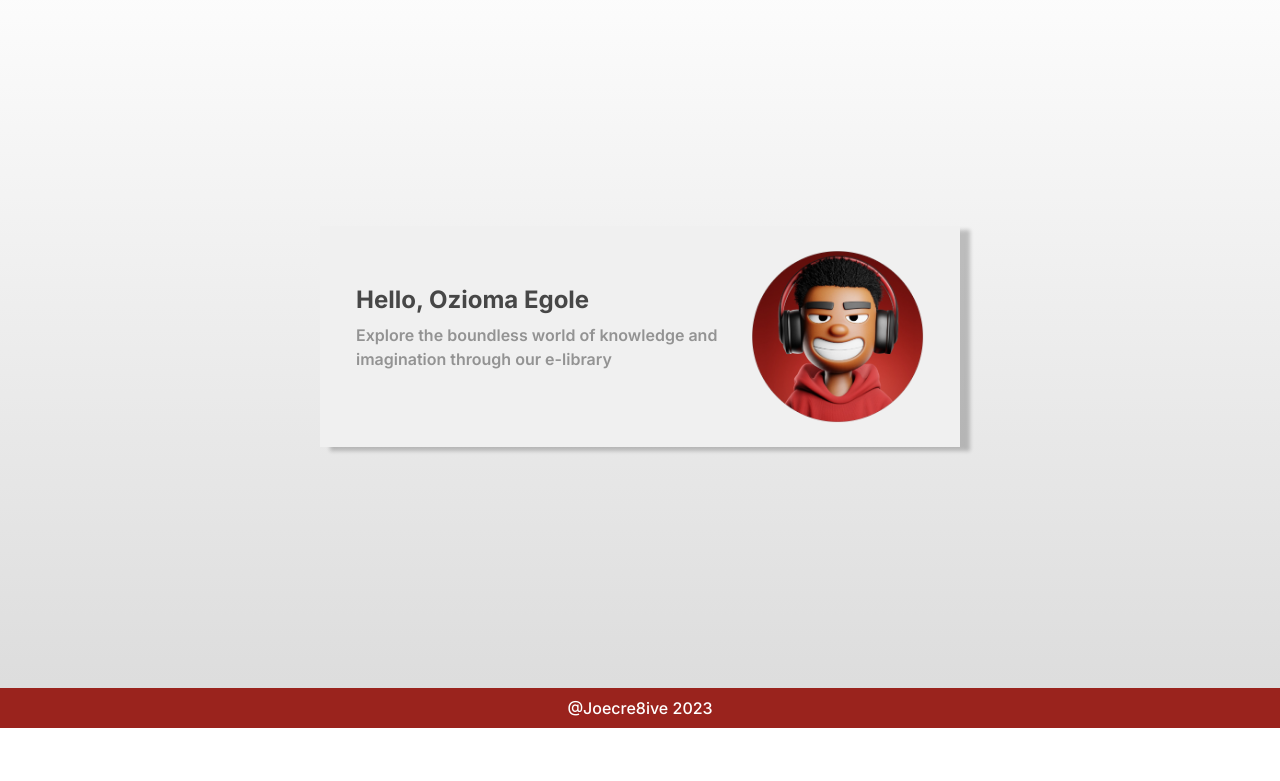
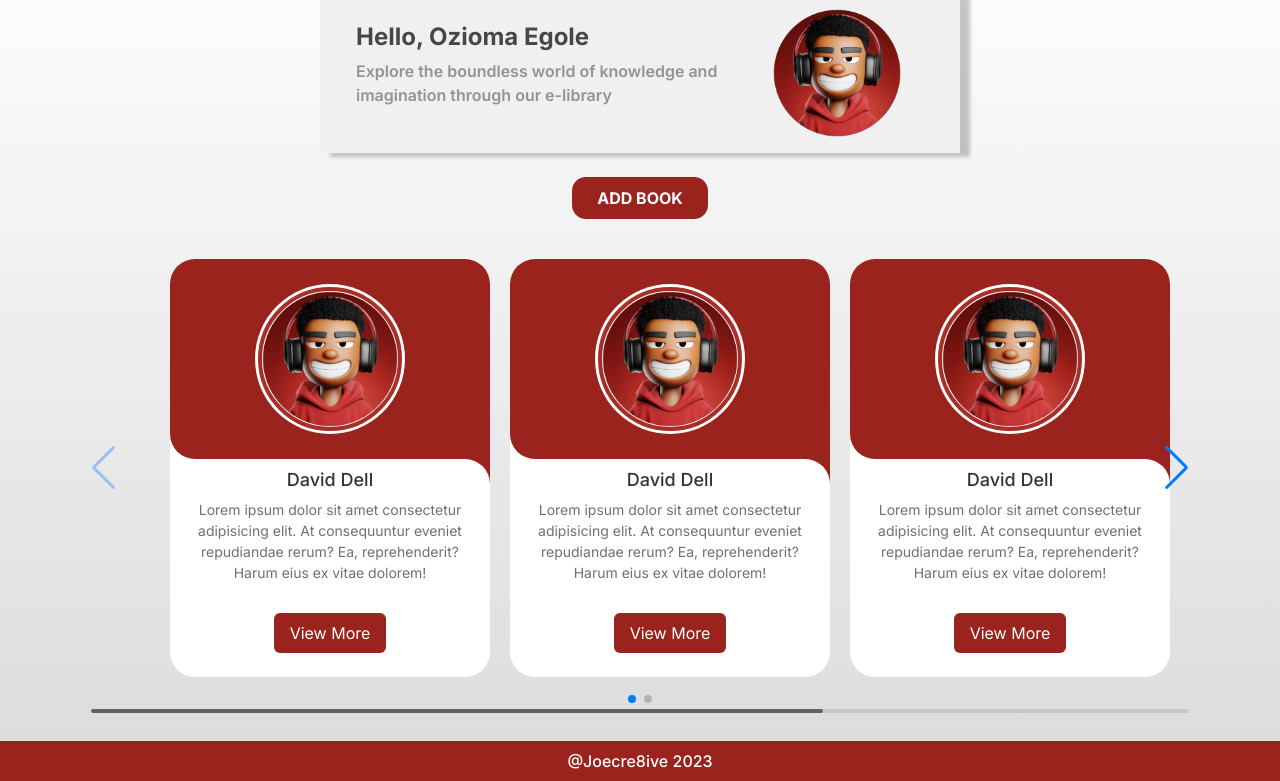
Before and after one commit to Ozioma45/Odins_Projects, a plain HTML site: page E-Library/index.html in a window 1280 px wide. Shown: the part 72-853 px from the top of the page. Before the commit the page ends 800 px from the top, so only its background shows below. Drawn offline with nearby package versions, Linux system fonts and the light colour scheme.

Commit message:
created the template for the card carousel

```diff
--- a/E-Library/index.html
+++ b/E-Library/index.html
@@ -7,6 +7,11 @@
 
     <!-- Bootstrap CSS -->
     <link href="https://cdn.jsdelivr.net/npm/bootstrap@5.0.2/dist/css/bootstrap.min.css" rel="stylesheet" integrity="sha384-EVSTQN3/azprG1Anm3QDgpJLIm9Nao0Yz1ztcQTwFspd3yD65VohhpuuCOmLASjC" crossorigin="anonymous">
+
+     <!--swiper link-->
+    <link rel="stylesheet" href="https://cdn.jsdelivr.net/npm/swiper@10/swiper-bundle.min.css" />
+
+
     <link rel="stylesheet" href="style.css">
     <title>E-Library</title>
   </head>
@@ -55,9 +60,9 @@
         </div>
 
         <!--Middle Section-->
-        <div class="container wlc-message col-md-6">
+        <div class="container wlc-message col-md-6 mt-2">
 
-            <div class="row h-100 px-4 d-flex py-4">
+            <div class="row h-100 px-4 d-flex py-3">
 
                 <div class="col-md-8 d-flex flex-column justify-content-center wlc-text text-center text-md-start">
 
@@ -78,11 +83,90 @@
 
         </div>
 
+        <!--ADD BUTTON-->
+        <div class="container d-flex justify-content-center addBtn mt-4">
+            <button class="btn px-4 py-2">ADD BOOK</button>
+        </div>
+
+        <!--Book 2-->
+        <div class="slide-container swiper">
+          <div class="slide-content">
+              <div class="card-wrapper swiper-wrapper">
+                  <div class="card swiper-slide">
+                      <div class="image-content">
+                          <span class="overlay"></span>
+
+                          <div class="card-image">
+                              <img src="img/user.png" alt="profile icon" class="card-img">
+                          </div>
+                      </div>
+
+                      <div class="card-content">
+                              <h2 class="name">David Dell</h2>
+                              <p class="description">Lorem ipsum dolor sit amet consectetur adipisicing elit. At consequuntur eveniet repudiandae rerum? Ea, reprehenderit? Harum eius ex vitae dolorem!</p>
+
+                              <button class="button">View More</button>
+
+                          </div>
+                  </div>
+                  <div class="card swiper-slide">
+                      <div class="image-content">
+                          <span class="overlay"></span>
+
+                          <div class="card-image">
+                              <img src="img/user.png" alt="profile icon" class="card-img">
+                          </div>
+                      </div>
+
+                      <div class="card-content">
+                              <h2 class="name">David Dell</h2>
+                              <p class="description">Lorem ipsum dolor sit amet consectetur adipisicing elit. At consequuntur eveniet repudiandae rerum? Ea, reprehenderit? Harum eius ex vitae dolorem!</p>
+
+                              <button class="button">View More</button>
+
+                          </div>
+                  </div>
+                  <div class="card swiper-slide">
+                      <div class="image-content">
+                          <span class="overlay"></span>
+
+                          <div class="card-image">
+                              <img src="img/user.png" alt="profile icon" class="card-img">
+                          </div>
+                      </div>
+
+                      <div class="card-content">
+                              <h2 class="name">David Dell</h2>
+                              <p class="description">Lorem ipsum dolor sit amet consectetur adipisicing elit. At consequuntur eveniet repudiandae rerum? Ea, reprehenderit? Harum eius ex vitae dolorem!</p>
+
+                              <button class="button">View More</button>
+
+                          </div>
+                  </div>
+
+              </div>
+          </div>
+
+
+
+          <div class="swiper-button-next"></div>
+          <div class="swiper-button-prev"></div>
+          <div class="swiper-scrollbar"></div>
+          <div class="swiper-pagination"></div>
+
+      </div>
+
         <!--Footer-->
-        <div class="footer text-center py-2">
+        <div class="footer text-center py-2 mt-4">
             @Joecre8ive 2023
         </div>
     </main>
+
+
+
+
+    <!--swiper js-->
+    <script src="https://cdn.jsdelivr.net/npm/swiper@10/swiper-bundle.min.js"></script>
 
     <script src="script.js"></script>
     <script src="https://cdn.jsdelivr.net/npm/bootstrap@5.0.2/dist/js/bootstrap.bundle.min.js" integrity="sha384-MrcW6ZMFYlzcLA8Nl+NtUVF0sA7MsXsP1UyJoMp4YLEuNSfAP+JcXn/tWtIaxVXM" crossorigin="anonymous"></script>
--- a/E-Library/script.js
+++ b/E-Library/script.js
@@ -0,0 +1,26 @@
+var swiper = new Swiper(".slide-content", {
+    slidesPerView: 1,
+    centeredSlides: false,
+    slidesPerGroupSkip: 1,
+    grabCursor: true,
+    keyboard: {
+      enabled: true,
+    },
+    breakpoints: {
+      769: {
+        slidesPerView: 2,
+        slidesPerGroup: 2,
+      },
+    },
+    scrollbar: {
+      el: ".swiper-scrollbar",
+    },
+    navigation: {
+      nextEl: ".swiper-button-next",
+      prevEl: ".swiper-button-prev",
+    },
+    pagination: {
+      el: ".swiper-pagination",
+      clickable: true,
+    },
+  });
--- a/E-Library/style.css
+++ b/E-Library/style.css
@@ -13,7 +13,7 @@ body{
 
 main{
     background: linear-gradient(to bottom, #ffffff, #dbdbdb);
-    height: 100vh;
+    min-height: 100vh;
 }
 
 .userIcon1{
@@ -95,7 +95,7 @@ form {
   }
 
   .userImg{
-    width: 13rem;
+    width: 8rem;
   }
 
   .wlc-text > h4{
@@ -108,7 +108,29 @@ form {
     font-weight: 600;
   }
 
+  /*AddBtn*/
+  .addBtn>button{
+    background-color: #9A231D;
+    color: #ffffff;
+    font-weight: 700;
+    border-radius: 14px;
+  }
 
+
+  /*Books 1*/
+  .btn-card{
+    background-color: #9A231D;
+    color: white;
+  }
+
+  .card{
+    background-color: #D9D9D9;
+    border: none;
+  }
+
+  .item{
+    margin-right: 5rem;
+  }
   /*FOOTER*/
   .footer{
     width: 100%;
@@ -116,6 +138,117 @@ form {
     font-weight: 500;
     color: #ffffff;
   }
+
+
+  /*Book 2*/
+
+.slide-container{
+  max-width: 1120px;
+  width: 100%;
+  padding: 40px;
+}
+
+.slide-content{
+  margin: 0 40px;
+}
+
+.card{
+  margin: 0 10px;
+  max-width: 320px;
+  border-radius: 25px;
+  background-color: #fff;
+}
+
+.image-content,
+.card-content{
+  padding: 10px 14px;
+  display: flex;
+  flex-direction: column;
+  align-items: center;
+  padding: 10px 14px;
+}
+
+.image-content{
+  row-gap: 5px;
+  position: relative;
+  padding: 25px 0;
+}
+
+.overlay{
+  top: 0;
+  left: 0;
+  position: absolute;
+  height: 100%;
+  width: 100%;
+  background-color: #9A231D;
+  border-radius: 25px 25px 0 25px;
+}
+
+.overlay::before,
+.overlay::after{
+  position: absolute;
+  content: '';
+  height: 40px;
+  width: 40px;
+  right: 0;
+  bottom: -40px;
+  background-color: #9A231D;
+}
+
+.overlay::after{
+  border-radius: 0 25px 0 0;
+  background-color: #fff;
+}
+
+.card-image{
+  position: relative;
+  width: 150px;
+  height: 150px;
+  border-radius: 50%;
+  background-color: #fff;
+  padding: 3px;
+}
+
+.card-image .card-img{
+  height: 100%;
+  width: 100%;
+  object-fit: cover;
+  border-radius: 50%;
+  border: 4px solid  #aa2e28;
+}
+
+.name{
+  font-size: 18px;
+  font-weight: 500;
+  color: #333;
+}
+
+.description{
+  font-size: 14px;
+  color: #707070;
+  text-align: center;
+}
+
+.button{
+  border: none;
+  color: #fff;
+  font-size: 16px;
+  padding: 8px 16px;
+  background-color:  #9A231D;
+  border-radius: 6px;
+  margin: 14px;
+  cursor: pointer;
+  transition: all o.3s ease;
+}
+
+.button:hover{
+  background: #265Df2;
+}
+
+
+
+
+
 
   @media screen and (max-width: 800px) {
     /*Middle Section*/
```
